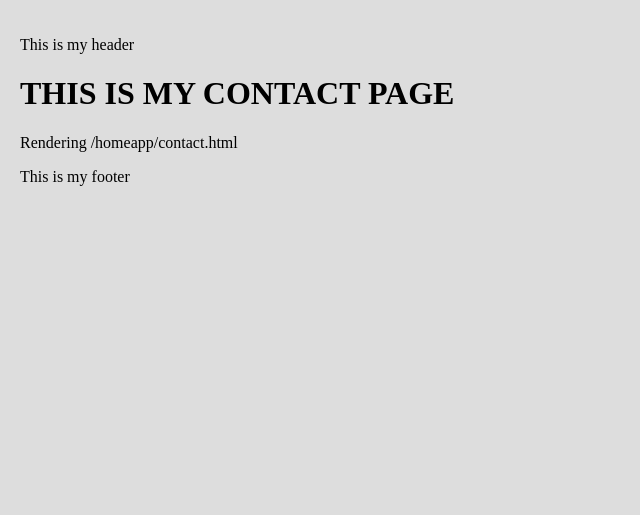
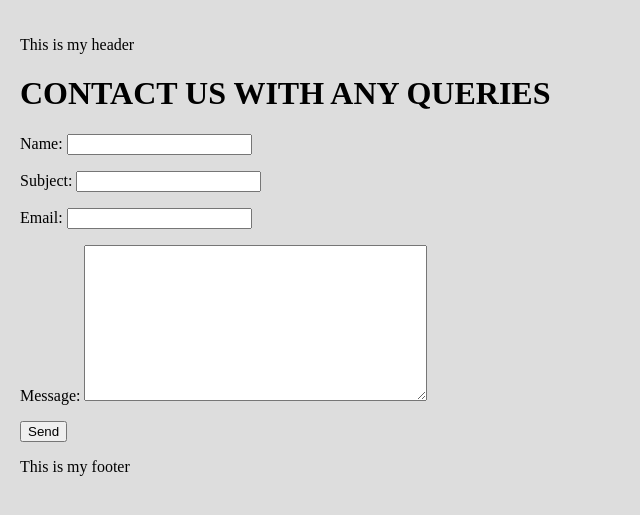
Before and after one commit to ameorazlan/coursework, a Django app: page /contact in a window 1280 px wide. Shown: the top 515 px of the page, without its empty margins (0-640 px from the left). Run offline with Django 4.2, Linux system fonts and the light colour scheme; style sheets or scripts are compiled from the project's sources; some libraries are stand-ins or nearby versions.

Commit message:
Added contact mailer

```diff
--- /dev/null
+++ b/homeapp/forms.py
@@ -0,0 +1,6 @@
+from django import forms
+class ContactForm(forms.Form):
+    name = forms.CharField(required=True, widget=forms.TextInput(attrs={'class': 'formfield'}))
+    subject = forms.CharField(required=True, widget=forms.TextInput(attrs={'class': 'formfield'}))
+    email = forms.EmailField(required=True, widget=forms.TextInput(attrs={'class': 'formfield'}))
+    message = forms.CharField(widget=forms.Textarea(attrs={'class': 'formfield'}), required=True)
--- a/homeapp/templates/homeapp/contact.html
+++ b/homeapp/templates/homeapp/contact.html
@@ -3,6 +3,15 @@
 <title>Notes Contact</title>
 {% endblock title%}
 {% block content %}
-<h1>This is My Contact Page</h1>
-<p>Rendering /homeapp/contact.html</p>
+<h1>Contact us with any queries</h1>
+
+<form method="post">
+    {% csrf_token %}
+    {{ form.as_p }}
+    <div class="form=actions">
+        <button type="submit">Send</button>
+    </div>
+</form>
+
+
 {% endblock content %}
--- a/homeapp/tests.py
+++ b/homeapp/tests.py
@@ -13,7 +13,6 @@ class HomePageTests(TestCase):
         response = self.client.get(reverse('contact'))
         self.assertEqual(response.status_code, 200)
         self.assertContains(response, 'This is my header')
-        self.assertContains(response, 'This is My Contact Page')
         self.assertContains(response, 'This is my footer')
     def test_fixtures(self):
         response = self.client.get(reverse('fixtures'))
--- a/homeapp/views.py
+++ b/homeapp/views.py
@@ -1,5 +1,9 @@
-from django.shortcuts import render
-from django.http import HttpResponse
+from django.core.mail import send_mail, BadHeaderError
+from django.http import HttpResponse, HttpResponseRedirect
+from django.shortcuts import render, redirect
+from django.urls import reverse
+from .forms import ContactForm
+from django.contrib import messages
 
 # Create your views here.
 def home(request):
@@ -7,8 +11,26 @@ def home(request):
     return render(request, 'homeapp/home.html', context)
 
 def contact(request):
-    context = {}
-    return render(request, 'homeapp/contact.html', context)
+    if request.method == "GET":
+        form = ContactForm()
+    else:
+        form = ContactForm(request.POST)
+        if form.is_valid():
+            name = form.cleaned_data['name']
+            subject = form.cleaned_data['subject']
+            email = form.cleaned_data['email']
+            message = name + ':\n' + form.cleaned_data['message']
+            try:
+                send_mail(subject,message,email, ['am03864@surrey.ac.uk'])
+            except BadHeaderError:
+                messages.add_message(request, messages.ERROR, 'Message Not Sent')
+                return HttpResponse("Invalid header found.")
+
+            messages.add_message(request, messages.SUCCESS, 'Message Successfuly Sent')
+            return redirect(reverse('home'))
+        else:
+            messages.add_message(request, messages.ERROR, 'Invalid Form Data. Message Not Sent')
+    return render(request, 'homeapp/contact.html', {"form":form})
 
 def fixtures(request):
     context = {}
--- a/static/css/base.css
+++ /dev/null
@@ -1,6 +0,0 @@
-body {
-  font-family: "Times New Roman", "Times", serif;
-  background-color: #DDDDDD;
-  margin: 10px;
-  padding: 10px; }
-/*# sourceMappingURL=base.css.map */
--- a/homeapp/static/css/base.scss
+++ b/static/css/base2.scss
@@ -9,3 +9,8 @@ body {
 h1 {
  text-transform: uppercase;
 }
+.success{
+    background-color: #00FF00}
+
+.error, .errorlist{
+    background-color: #FF0000}
--- a/templates/base.html
+++ b/templates/base.html
@@ -1,10 +1,12 @@
 {% load static %}
 
 {% load sass_tags %}
+
 <!DOCTYPE html>
 <html lang="en">
+
 <head>
-    <link rel="stylesheet" type="text/css" href={% sass_src 'css/base.scss' %}>
+    <link rel="stylesheet" type="text/css" href={% sass_src 'css/base2.scss' %}>
  {% block title %}
  <title>Notes</title>
  {% endblock title%}
@@ -13,7 +15,7 @@
  {% block header %}
  <p>This is my header</p>
  {% endblock header %}
-
+ {% include 'messages.html' %}
  {% block content %}
  {% endblock content %}
 
--- /dev/null
+++ b/templates/messages.html
@@ -0,0 +1,9 @@
+{% if messages %}
+    {% for message in messages %}
+        <p{% if message.tags %}
+            class="{{ message.tags }}"
+                {% endif %}>
+                    {{ message }}
+        </p>
+    {% endfor %}
+    {% endif %}
```
Also changed, not shown: static/css/base2.css (added, +16 -0 lines), 2 other files.
